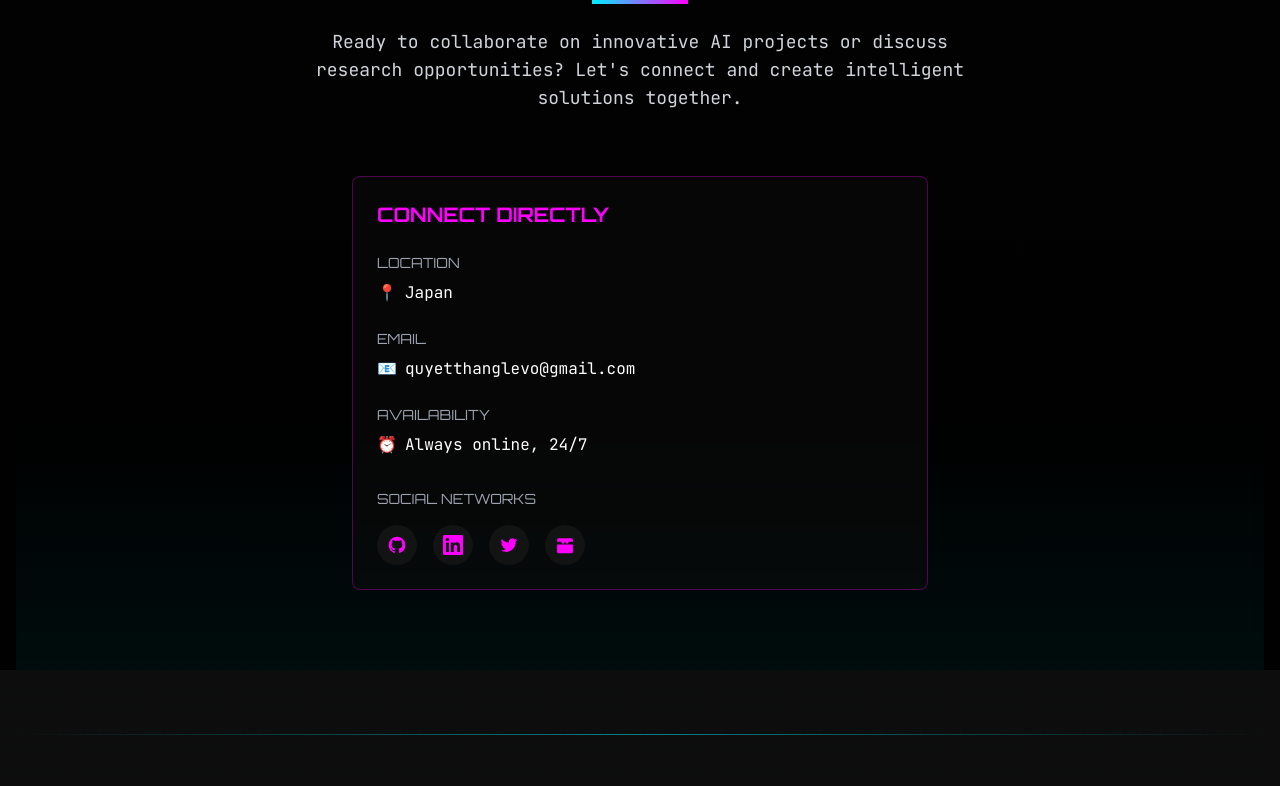
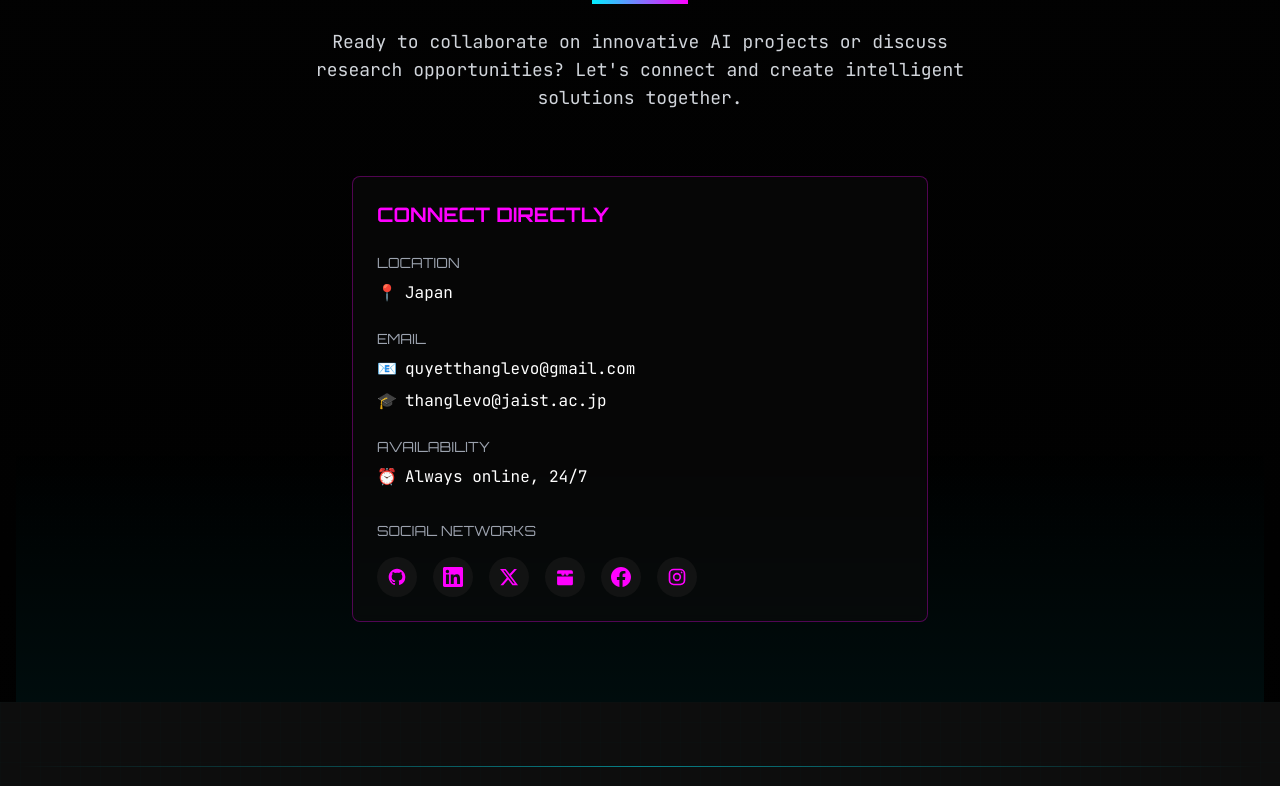
Before and after one commit to vualidon/vualidon.github.io, a Next.js app: page / in a window 1280 px wide. Shown: the part 7800-8586 px from the top of the page. Built offline with nearby package versions, Linux system fonts and the light colour scheme.

Commit message:
Refactor social links and improve formatting

```diff
--- a/components/ContactSection.tsx
+++ b/components/ContactSection.tsx
@@ -23,97 +23,234 @@ const ContactSection = () => {
     };
 
     const socialLinks = [
-        { name: 'GitHub', icon: 'github', url: 'https://github.com/vualidon' },
-        { name: 'LinkedIn', icon: 'linkedin', url: 'https://www.linkedin.com/in/le-vo-quyet-thang-dev/' },
-        { name: 'Twitter', icon: 'twitter', url: 'https://x.com/vualidon1403' },
-        { name: 'HuggingFace', icon: 'huggingface', url: 'https://huggingface.co/thangvip' },
+        {
+            name: 'GitHub',
+            icon: 'github',
+            url: 'https://github.com/vualidon',
+        },
+        {
+            name: 'LinkedIn',
+            icon: 'linkedin',
+            url: 'https://www.linkedin.com/in/le-vo-quyet-thang-dev/',
+        },
+        {
+            name: 'Twitter',
+            icon: 'twitter',
+            url: 'https://x.com/vualidon1403',
+        },
+        {
+            name: 'HuggingFace',
+            icon: 'huggingface',
+            url: 'https://huggingface.co/thangvip',
+        },
+        {
+            name: 'Facebook',
+            icon: 'facebook',
+            url: 'https://www.facebook.com/quyet.thang.741689',
+        },
+        {
+            name: 'Instagram',
+            icon: 'instagram',
+            url: 'https://www.instagram.com/q.thawsng_/',
+        },
     ];
 
     return (
         <section id="contact" className="py-16 md:py-20 relative">
             {/* Decorative elements */}
-            <div className="absolute bottom-0 left-0 w-full h-64 bg-gradient-to-t from-neon-blue/5 to-transparent -z-10"></div>
+            <div className="absolute bottom-0 left-0 w-full h-64 bg-gradient-to-t from-neon-blue/5 to-transparent -z-10" />
 
             <div className="container mx-auto px-4">
                 <motion.div
                     ref={ref}
                     variants={containerVariants}
                     initial="hidden"
-                    animate={isInView ? "visible" : "hidden"}
+                    animate={isInView ? 'visible' : 'hidden'}
                     className="max-w-4xl mx-auto"
                 >
-                    <motion.div variants={itemVariants} className="text-center mb-12 md:mb-16">
+                    <motion.div
+                        variants={itemVariants}
+                        className="text-center mb-12 md:mb-16"
+                    >
                         <h2 className="text-2xl sm:text-3xl md:text-4xl font-cyber font-bold mb-4">
                             <span className="text-gradient">&lt; </span>
                             CONNECT
                             <span className="text-gradient"> /&gt;</span>
                         </h2>
-                        <div className="w-24 h-1 bg-gradient-to-r from-neon-blue to-neon-pink mx-auto"></div>
+
+                        <div className="w-24 h-1 bg-gradient-to-r from-neon-blue to-neon-pink mx-auto" />
+
                         <p className="text-gray-300 mt-6 max-w-2xl mx-auto px-2 text-base sm:text-lg">
-                            Ready to collaborate on innovative AI projects or discuss research opportunities? Let's connect and create intelligent solutions together.
+                            Ready to collaborate on innovative AI projects or discuss
+                            research opportunities? Let&apos;s connect and create
+                            intelligent solutions together.
                         </p>
                     </motion.div>
 
                     <div className="flex justify-center">
-                        <motion.div variants={itemVariants} className="max-w-xl w-full">
+                        <motion.div
+                            variants={itemVariants}
+                            className="max-w-xl w-full"
+                        >
                             <div className="bg-cyber-black/50 backdrop-blur-sm p-6 rounded-lg border border-neon-pink/30 h-full flex flex-col">
-                                <h3 className="text-xl font-cyber font-bold mb-6 text-neon-pink">CONNECT DIRECTLY</h3>
+                                <h3 className="text-xl font-cyber font-bold mb-6 text-neon-pink">
+                                    CONNECT DIRECTLY
+                                </h3>
 
                                 <div className="space-y-6 mb-8 flex-grow">
                                     <div>
-                                        <h4 className="text-sm font-cyber mb-2 text-gray-400">LOCATION</h4>
+                                        <h4 className="text-sm font-cyber mb-2 text-gray-400">
+                                            LOCATION
+                                        </h4>
+
                                         <p className="text-white flex items-center">
-                                            <span className="text-neon-pink mr-2">📍</span> Japan
+                                            <span className="text-neon-pink mr-2">📍</span>
+                                            Japan
                                         </p>
                                     </div>
 
                                     <div>
-                                        <h4 className="text-sm font-cyber mb-2 text-gray-400">EMAIL</h4>
-                                        <p className="text-white flex items-center">
-                                            <span className="text-neon-pink mr-2">📧</span> quyetthanglevo@gmail.com
-                                        </p>
+                                        <h4 className="text-sm font-cyber mb-2 text-gray-400">
+                                            EMAIL
+                                        </h4>
+
+                                        <div className="space-y-2">
+                                            <a
+                                                href="mailto:quyetthanglevo@gmail.com"
+                                                className="text-white flex items-center break-all hover:text-neon-pink transition-colors duration-300"
+                                            >
+                                                <span className="text-neon-pink mr-2">
+                                                    📧
+                                                </span>
+                                                quyetthanglevo@gmail.com
+                                            </a>
+
+                                            <a
+                                                href="mailto:thanglevo@jaist.ac.jp"
+                                                className="text-white flex items-center break-all hover:text-neon-pink transition-colors duration-300"
+                                            >
+                                                <span className="text-neon-pink mr-2">
+                                                    🎓
+                                                </span>
+                                                thanglevo@jaist.ac.jp
+                                            </a>
+                                        </div>
                                     </div>
 
                                     <div>
-                                        <h4 className="text-sm font-cyber mb-2 text-gray-400">AVAILABILITY</h4>
+                                        <h4 className="text-sm font-cyber mb-2 text-gray-400">
+                                            AVAILABILITY
+                                        </h4>
+
                                         <p className="text-white flex items-center">
-                                            <span className="text-neon-pink mr-2">⏰</span> Always online, 24/7
+                                            <span className="text-neon-pink mr-2">⏰</span>
+                                            Always online, 24/7
                                         </p>
                                     </div>
                                 </div>
 
                                 <div>
-                                    <h4 className="text-sm font-cyber mb-4 text-gray-400">SOCIAL NETWORKS</h4>
+                                    <h4 className="text-sm font-cyber mb-4 text-gray-400">
+                                        SOCIAL NETWORKS
+                                    </h4>
+
                                     <div className="flex flex-wrap gap-4">
-                                        {socialLinks.map((link, index) => (
+                                        {socialLinks.map((link) => (
                                             <a
-                                                key={index}
+                                                key={link.name}
                                                 href={link.url}
                                                 target="_blank"
                                                 rel="noopener noreferrer"
                                                 className="w-10 h-10 rounded-full bg-cyber-gray/50 flex items-center justify-center text-neon-pink hover:bg-neon-pink hover:text-black transition-colors duration-300"
                                                 aria-label={link.name}
+                                                title={link.name}
                                             >
                                                 {link.name === 'GitHub' && (
-                                                    <svg className="w-5 h-5" fill="currentColor" viewBox="0 0 24 24" aria-hidden="true">
-                                                        <path fillRule="evenodd" d="M12 2C6.477 2 2 6.484 2 12.017c0 4.425 2.865 8.18 6.839 9.504.5.092.682-.217.682-.483 0-.237-.008-.868-.013-1.703-2.782.605-3.369-1.343-3.369-1.343-.454-1.158-1.11-1.466-1.11-1.466-.908-.62.069-.608.069-.608 1.003.07 1.531 1.032 1.531 1.032.892 1.53 2.341 1.088 2.91.832.092-.647.35-1.088.636-1.338-2.22-.253-4.555-1.113-4.555-4.951 0-1.093.39-1.988 1.029-2.688-.103-.253-.446-1.272.098-2.65 0 0 .84-.27 2.75 1.026A9.564 9.564 0 0112 6.844c.85.004 1.705.115 2.504.337 1.909-1.296 2.747-1.027 2.747-1.027.546 1.379.202 2.398.1 2.651.64.7 1.028 1.595 1.028 2.688 0 3.848-2.339 4.695-4.566 4.943.359.309.678.92.678 1.855 0 1.338-.012 2.419-.012 2.747 0 .268.18.58.688.482A10.019 10.019 0 0022 12.017C22 6.484 17.522 2 12 2z" clipRule="evenodd" />
+                                                    <svg
+                                                        className="w-5 h-5"
+                                                        fill="currentColor"
+                                                        viewBox="0 0 24 24"
+                                                        aria-hidden="true"
+                                                    >
+                                                        <path
+                                                            fillRule="evenodd"
+                                                            d="M12 2C6.477 2 2 6.484 2 12.017c0 4.425 2.865 8.18 6.839 9.504.5.092.682-.217.682-.483 0-.237-.008-.868-.013-1.703-2.782.605-3.369-1.343-3.369-1.343-.454-1.158-1.11-1.466-1.11-1.466-.908-.62.069-.608.069-.608 1.003.07 1.531 1.032 1.531 1.032.892 1.53 2.341 1.088 2.91.832.092-.647.35-1.088.636-1.338-2.22-.253-4.555-1.113-4.555-4.951 0-1.093.39-1.988 1.029-2.688-.103-.253-.446-1.272.098-2.65 0 0 .84-.27 2.75 1.026A9.564 9.564 0 0112 6.844c.85.004 1.705.115 2.504.337 1.909-1.296 2.747-1.027 2.747-1.027.546 1.379.202 2.398.1 2.651.64.7 1.028 1.595 1.028 2.688 0 3.848-2.339 4.695-4.566 4.943.359.309.678.92.678 1.855 0 1.338-.012 2.419-.012 2.747 0 .268.18.58.688.482A10.019 10.019 0 0022 12.017C22 6.484 17.522 2 12 2z"
+                                                            clipRule="evenodd"
+                                                        />
                                                     </svg>
                                                 )}
+
                                                 {link.name === 'LinkedIn' && (
-                                                    <svg className="w-5 h-5" fill="currentColor" viewBox="0 0 24 24" aria-hidden="true">
+                                                    <svg
+                                                        className="w-5 h-5"
+                                                        fill="currentColor"
+                                                        viewBox="0 0 24 24"
+                                                        aria-hidden="true"
+                                                    >
                                                         <path d="M20.447 20.452h-3.554v-5.569c0-1.328-.027-3.037-1.852-3.037-1.853 0-2.136 1.445-2.136 2.939v5.667H9.351V9h3.414v1.561h.046c.477-.9 1.637-1.85 3.37-1.85 3.601 0 4.267 2.37 4.267 5.455v6.286zM5.337 7.433c-1.144 0-2.063-.926-2.063-2.065 0-1.138.92-2.063 2.063-2.063 1.14 0 2.064.925 2.064 2.063 0 1.139-.925 2.065-2.064 2.065zm1.782 13.019H3.555V9h3.564v11.452zM22.225 0H1.771C.792 0 0 .774 0 1.729v20.542C0 23.227.792 24 1.771 24h20.451C23.2 24 24 23.227 24 22.271V1.729C24 .774 23.2 0 22.222 0h.003z" />
                                                     </svg>
                                                 )}
+
                                                 {link.name === 'Twitter' && (
-                                                    <svg className="w-5 h-5" fill="currentColor" viewBox="0 0 24 24" aria-hidden="true">
-                                                        <path d="M8.29 20.251c7.547 0 11.675-6.253 11.675-11.675 0-.178 0-.355-.012-.53A8.348 8.348 0 0022 5.92a8.19 8.19 0 01-2.357.646 4.118 4.118 0 001.804-2.27 8.224 8.224 0 01-2.605.996 4.107 4.107 0 00-6.993 3.743 11.65 11.65 0 01-8.457-4.287 4.106 4.106 0 001.27 5.477A4.072 4.072 0 012.8 9.713v.052a4.105 4.105 0 003.292 4.022 4.095 4.095 0 01-1.853.07 4.108 4.108 0 003.834 2.85A8.233 8.233 0 012 18.407a11.616 11.616 0 006.29 1.84" />
+                                                    <svg
+                                                        className="w-5 h-5"
+                                                        fill="currentColor"
+                                                        viewBox="0 0 24 24"
+                                                        aria-hidden="true"
+                                                    >
+                                                        <path d="M18.244 2.25h3.308l-7.227 8.26 8.502 11.24h-6.657l-5.214-6.817L4.99 21.75H1.68l7.73-8.835L1.254 2.25H8.08l4.713 6.231 5.45-6.231zm-1.161 17.52h1.833L7.084 4.126H5.117L17.083 19.77z" />
                                                     </svg>
                                                 )}
+
                                                 {link.name === 'HuggingFace' && (
-                                                    <svg className="w-5 h-5" fill="currentColor" viewBox="0 0 24 24" aria-hidden="true">
+                                                    <svg
+                                                        className="w-5 h-5"
+                                                        fill="currentColor"
+                                                        viewBox="0 0 24 24"
+                                                        aria-hidden="true"
+                                                    >
                                                         <path d="M9.5 10.5a2 2 0 1 0 0-4 2 2 0 0 0 0 4zm5 0a2 2 0 1 0 0-4 2 2 0 0 0 0 4z" />
                                                         <path d="M4.5 22h15a2 2 0 0 0 2-2v-8.5h-19V20a2 2 0 0 0 2 2z" />
                                                         <path d="M21.5 8V6a2 2 0 0 0-2-2h-15a2 2 0 0 0-2 2v2h19z" />
+                                                    </svg>
+                                                )}
+
+                                                {link.name === 'Facebook' && (
+                                                    <svg
+                                                        className="w-5 h-5"
+                                                        fill="currentColor"
+                                                        viewBox="0 0 24 24"
+                                                        aria-hidden="true"
+                                                    >
+                                                        <path d="M24 12.073C24 5.405 18.627 0 12 0S0 5.405 0 12.073C0 18.1 4.388 23.094 10.125 24v-8.437H7.078v-3.49h3.047V9.413c0-3.025 1.792-4.697 4.533-4.697 1.312 0 2.686.236 2.686.236v2.974h-1.513c-1.49 0-1.956.931-1.956 1.887v2.26h3.328l-.532 3.49h-2.796V24C19.612 23.094 24 18.1 24 12.073z" />
+                                                    </svg>
+                                                )}
+
+                                                {link.name === 'Instagram' && (
+                                                    <svg
+                                                        className="w-5 h-5"
+                                                        fill="none"
+                                                        stroke="currentColor"
+                                                        strokeWidth="2"
+                                                        viewBox="0 0 24 24"
+                                                        aria-hidden="true"
+                                                    >
+                                                        <rect
+                                                            x="3"
+                                                            y="3"
+                                                            width="18"
+                                                            height="18"
+                                                            rx="5"
+                                                            ry="5"
+                                                        />
+                                                        <circle cx="12" cy="12" r="4" />
+                                                        <circle
+                                                            cx="17.5"
+                                                            cy="6.5"
+                                                            r="1"
+                                                            fill="currentColor"
+                                                            stroke="none"
+                                                        />
                                                     </svg>
                                                 )}
                                             </a>
```
